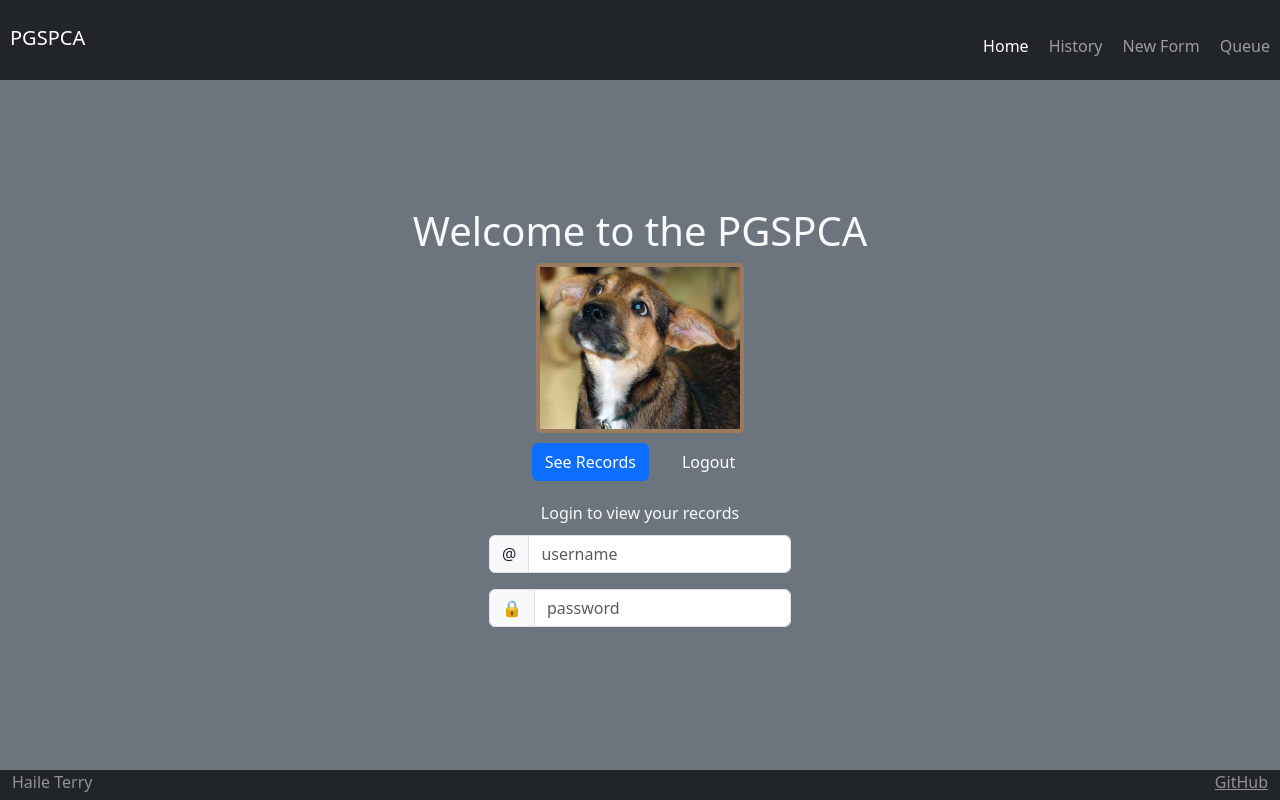
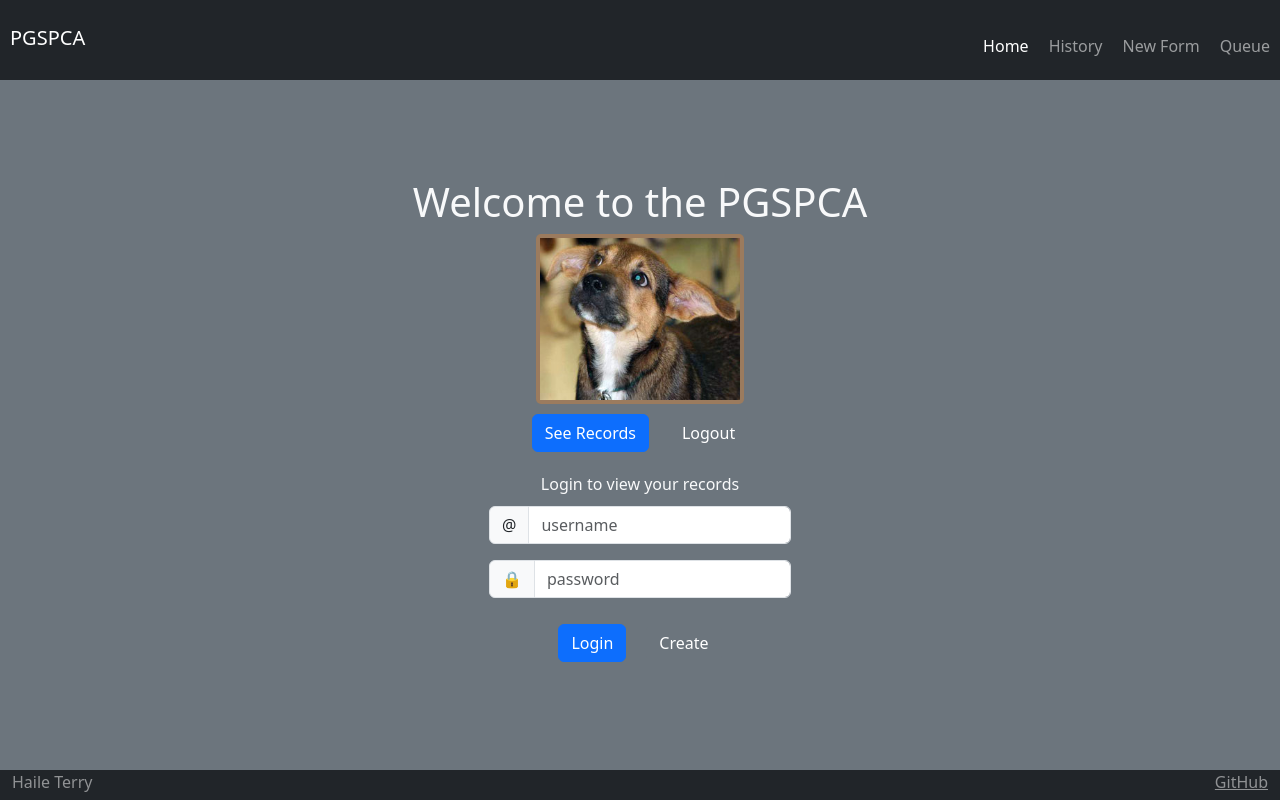
Before and after one commit to optimisms/260startup, a React (Vite) app: page / in a window 1280 px wide. Built offline with nearby package versions, Linux system fonts and the light colour scheme.

Commit message:
Added Bootstrap buttons

```diff
--- a/src/login/unauthenticated.jsx
+++ b/src/login/unauthenticated.jsx
@@ -1,4 +1,6 @@
 import React from 'react';
+
+import Button from 'react-bootstrap/Button';
 
 export default function Unauthenticated(props) {
     const [userName, setUserName] = React.useState(props.userName);
@@ -15,9 +17,9 @@ export default function Unauthenticated(props) {
                     <span className="input-group-text">🔒</span>
                     <input className="form-control" type="password" id="userPassword" onChange={(e) => setPassword(e.target.value)} placeholder="password" />
                 </div>
-                {/* <button type="button" className="btn btn-primary" onClick="login()">Login</button> */}
-                {/* <button type="button" className="btn btn-primary" onClick="register()">Create</button> */}
 
+                <Button variant='primary' onClick={() => loginUser()}>Login</Button>
+                <Button variant='secondary' onClick={() => createUser()}>Create</Button>
         </div>
     )
 };
```
